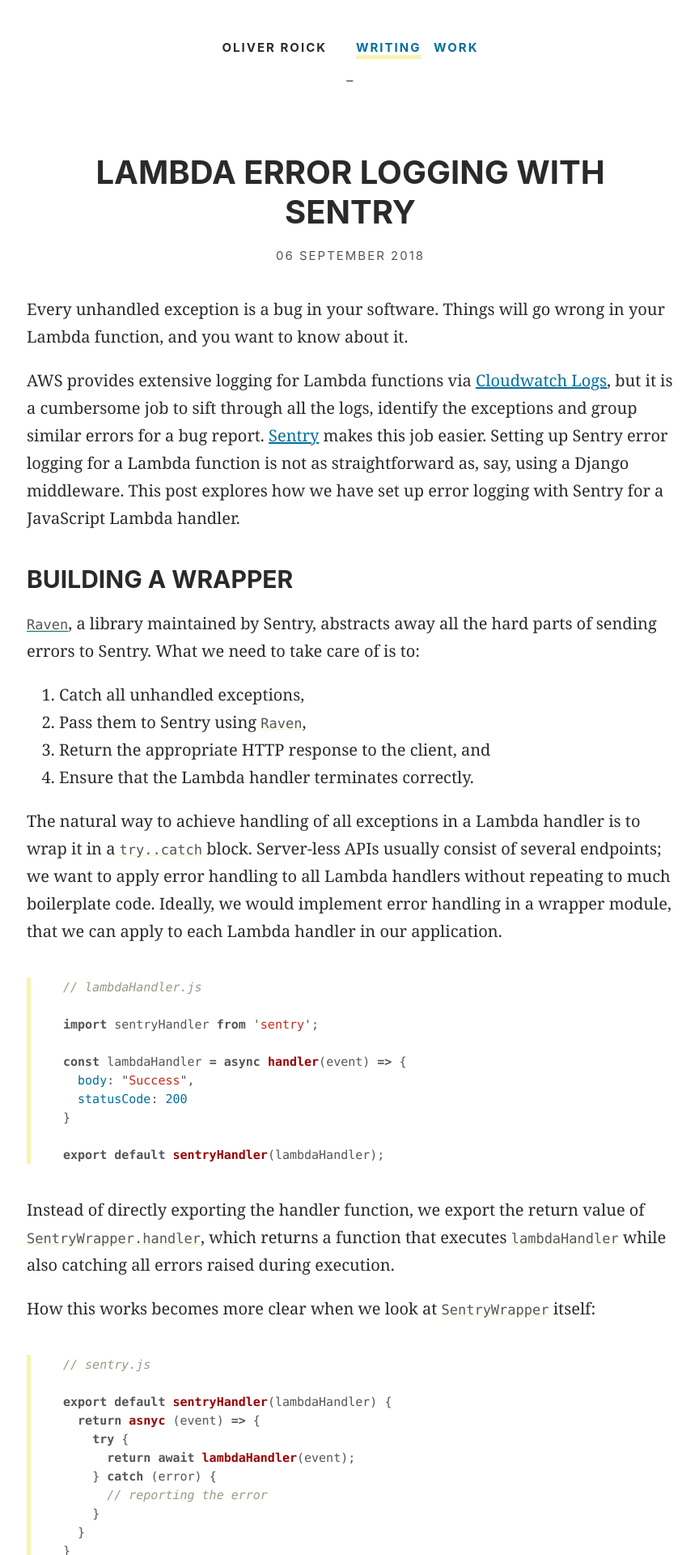
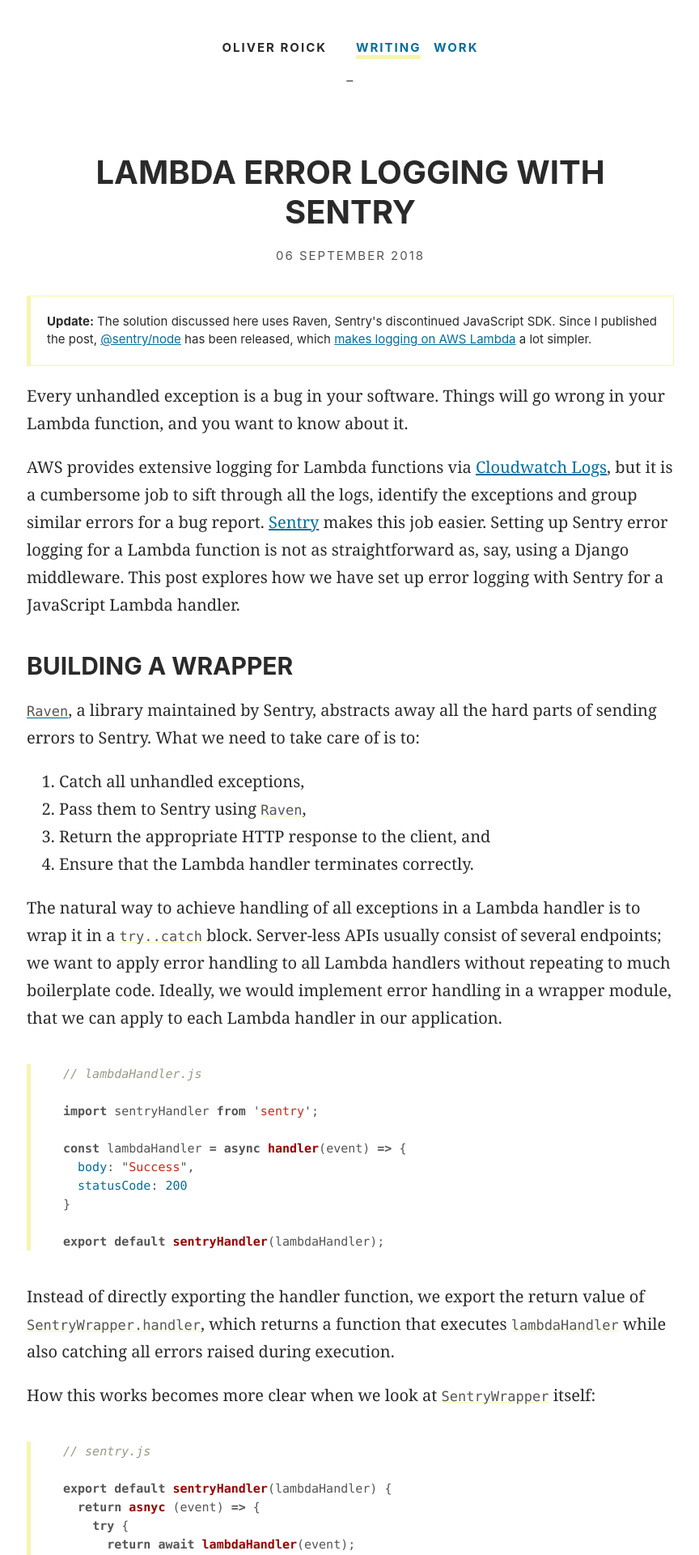
Before and after one commit to oliverroick/oliverroick.net, a Jekyll site: the page built from src/_posts/2018-09-05-lambda-error-logging-with-sentry.md, in a window 1280 px wide. Shown: the top 1920 px of the page at 81% size, without its empty margins (207-1071 px from the left). Built offline with Jekyll 4.4.1, drawn with Linux system fonts in a browser that asks for light colours.

Commit message:
blog: Update sentry-logging post (#18)

```diff
--- a/src/_posts/2018-09-05-lambda-error-logging-with-sentry.md
+++ b/src/_posts/2018-09-05-lambda-error-logging-with-sentry.md
@@ -6,6 +6,10 @@
 highlight_code: true
 body_id: blog
 ---
+
+<div class="update">
+  <b>Update:</b> The solution discussed here uses Raven, Sentry's discontinued JavaScript SDK. Since I published the post, <a href="https://www.npmjs.com/package/@sentry/node">@sentry/node</a> has been released, which <a href="https://docs.sentry.io/platforms/node/serverless/">makes logging on AWS Lambda</a> a lot simpler.
+</div>
 
 Every unhandled exception is a bug in your software. Things will go wrong in your Lambda function, and you want to know about it.
 
--- a/src/css/roick.css
+++ b/src/css/roick.css
@@ -283,6 +283,15 @@
 article > time {
   text-align: center;
   margin-bottom: var(--gap-s);
+}
+
+article > .update {
+  border: 1px solid var(--vanilla);
+  border-left-width: var(--border-size);
+  padding: var(--base-size);
+  font-family: var(--sans-serif);
+  font-size: var(--font-s);
+  line-height: 1.5;
 }
 
 /*
```
